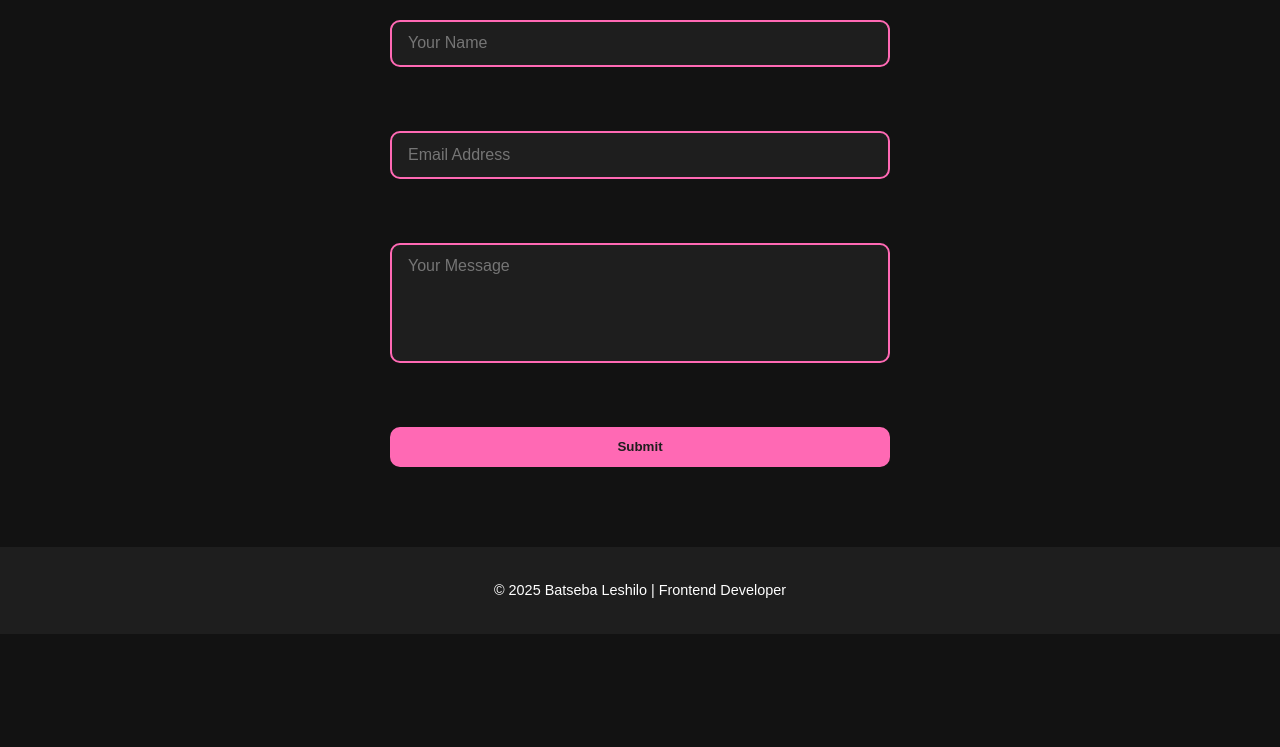
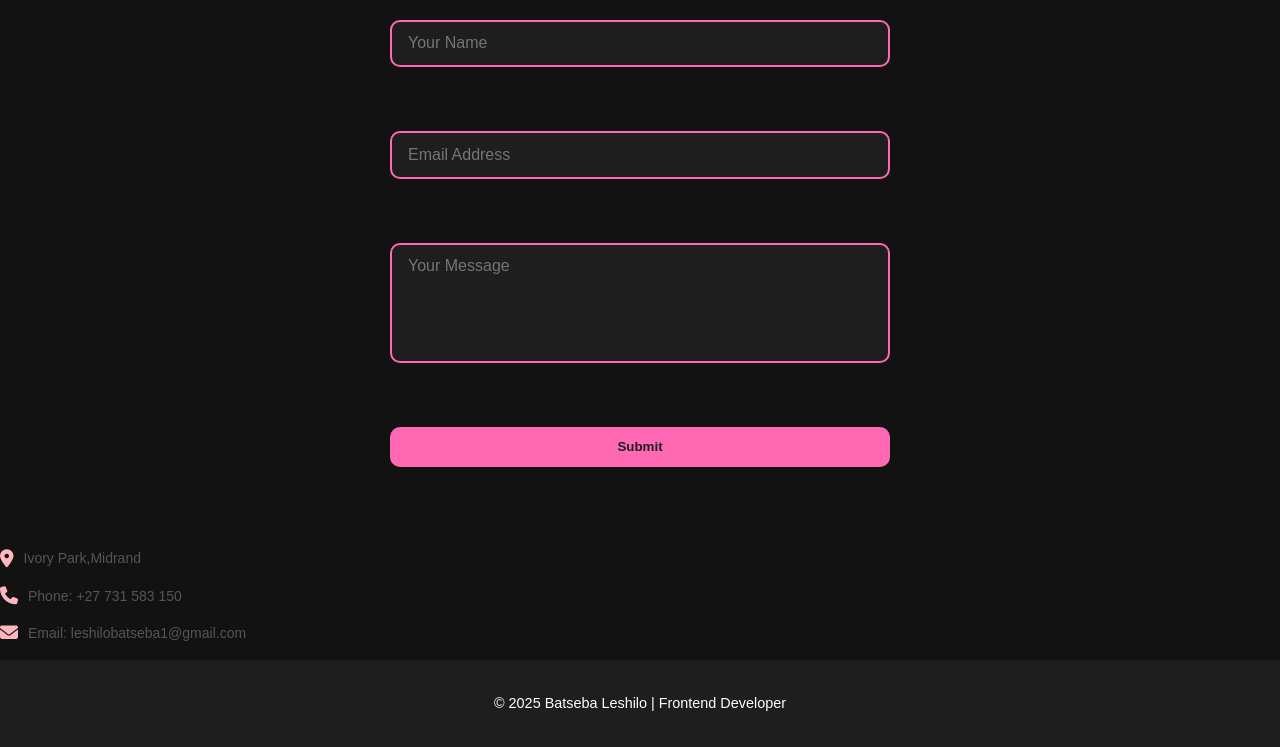
Before and after one commit to Batseba06/frontend-portfolio, a plain HTML site: page contact.html in a window 1280 px wide. Shown: the part 227-974 px from the top of the page. Before the commit the page ends 861 px from the top, so only its background shows below. Drawn offline with Linux system fonts and the light colour scheme.

Commit message:
Added the contact details

```diff
--- a/contact.html
+++ b/contact.html
@@ -6,9 +6,8 @@
     <title>Contact Me | Batseba Leshilo</title>
     <link rel="stylesheet" href="style.css">
 
-    <script>
-        src="https://fontawesome.com/"
-    </script>
+    <link rel="stylesheet" href="https://cdnjs.cloudflare.com/ajax/libs/font-awesome/6.5.0/css/all.min.css">
+
 </head>
 <body>
     <!-- Navigation -->
@@ -36,10 +35,20 @@
         </div>
     </section>
 
-    <i class="fa-brands fa-github"></i>
-    <i class="fa-solid fa-phone-volume"></i>
-    <i class="fa-solid fa-envelope"></i>
-    <i class="fa-brands fa-instagram"></i>
+  <div class="contact-details">
+    <div class="contact-item">
+      <i class="fas fa-map-marker-alt"></i>
+      <span>Ivory Park,Midrand</span>
+    </div>
+    <div class="contact-item">
+      <i class="fas fa-phone"></i>
+      <span>Phone: +27 731 583 150</span>
+    </div>
+    <div class="contact-item">
+      <i class="fas fa-envelope"></i>
+      <span>Email: leshilobatseba1@gmail.com</span>
+    </div>
+  </div>
 
     </div>
     <footer>
--- a/style.css
+++ b/style.css
@@ -265,7 +265,38 @@ footer {
 .contact-info a:hover {
     text-decoration: underline;
 }
-/* Skills Page */
+
+.contact-card {
+      background: #fff;
+      padding: 20px 30px;
+      border-radius: 12px;
+      box-shadow: 0px 4px 12px rgba(0, 0, 0, 0.1);
+      width: 300px;
+    }
+
+    .contact-item {
+      display: flex;
+      align-items: center;
+      margin-bottom: 15px;
+      color: #555;
+    }
+
+    .contact-item i {
+      font-size: 18px;
+      margin-right: 10px;
+      color: #FFB6C1;
+    }
+
+    .contact-item span {
+      font-size: 14px;
+    }
+
+    .contact-item strong {
+      display: block;
+      font-size: 14px;
+      color: #333;
+    }
+
 .skills-page {
     max-width: 700px;
     margin: 4rem auto;
```
